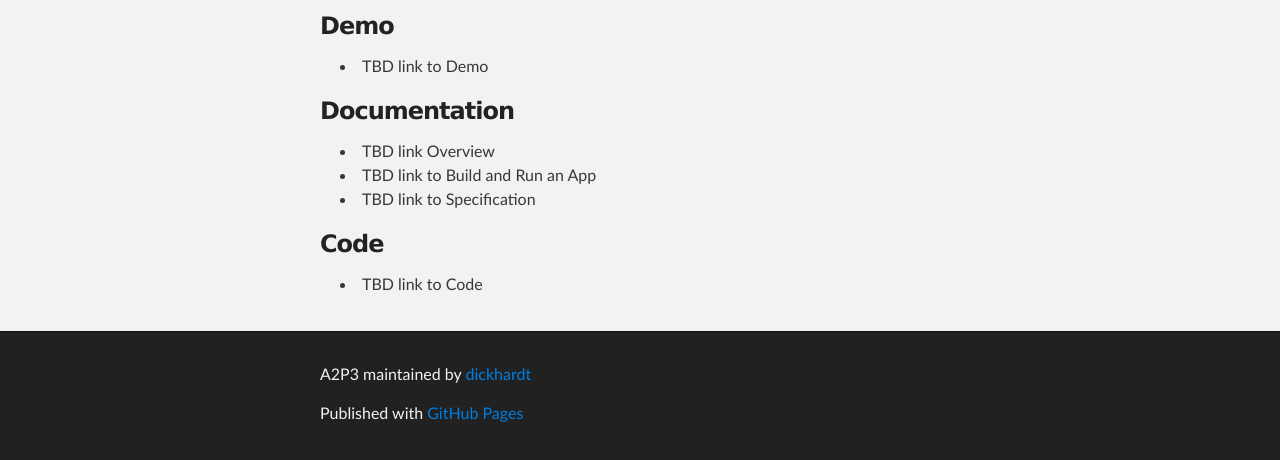
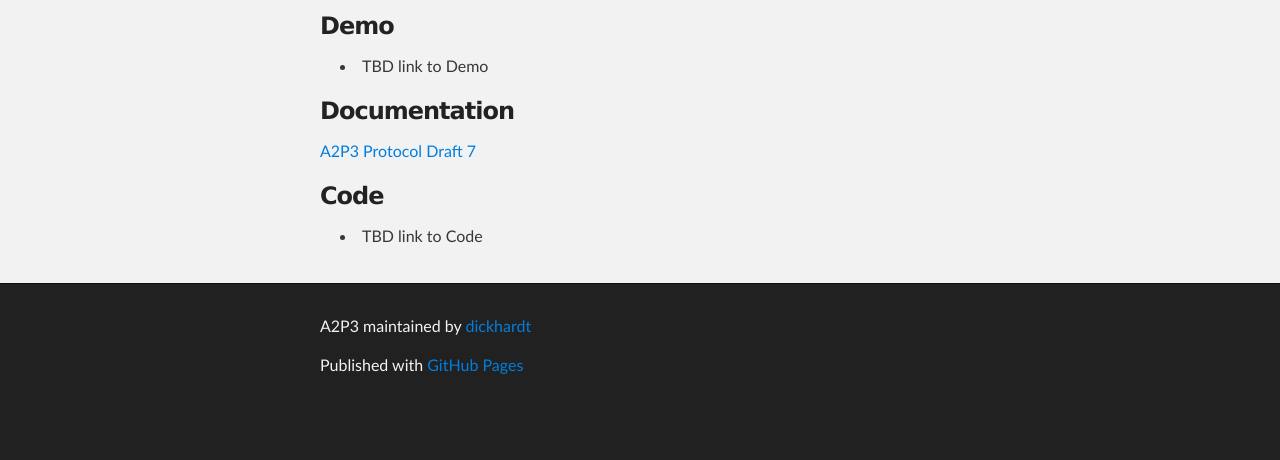
Before and after one commit to dickhardt/A2P3, a plain HTML site: page index.html in a window 1280 px wide. Shown: the part 288-748 px from the top of the page. Drawn offline with Linux system fonts and the light colour scheme.

Commit message:
Create gh-pages branch via GitHub

```diff
--- a/index.html
+++ b/index.html
@@ -37,11 +37,9 @@
 <li>TBD link to Demo</li>
 </ul><h3>Documentation</h3>
 
-<ul>
-<li>TBD link Overview</li>
-<li>TBD link to Build and Run an App</li>
-<li>TBD link to Specification</li>
-</ul><h3>Code</h3>
+<p><a href="PDFs/A2P3%20Protocol%20draft%207.pdf">A2P3 Protocol Draft 7</a></p>
+
+<h3>Code</h3>
 
 <ul>
 <li>TBD link to Code</li>
--- a/params.json
+++ b/params.json
@@ -1 +1 @@
-{"body":"### Demo\r\n* TBD link to Demo\r\n\r\n### Documentation\r\n* TBD link Overview\r\n* TBD link to Build and Run an App\r\n* TBD link to Specification\r\n\r\n### Code\r\n* TBD link to Code","note":"Don't delete this file! It's used internally to help with page regeneration.","name":"A2P3","tagline":"Authentication & Authorization Privacy Protecting Protocol","google":""}
+{"tagline":"Authentication & Authorization Privacy Protecting Protocol","body":"### Demo\r\n* TBD link to Demo\r\n\r\n### Documentation\r\n[A2P3 Protocol Draft 7](PDFs/A2P3 Protocol draft 7.pdf)\r\n\r\n### Code\r\n* TBD link to Code","note":"Don't delete this file! It's used internally to help with page regeneration.","name":"A2P3","google":""}
```
Also changed, not shown: 1 other file.
